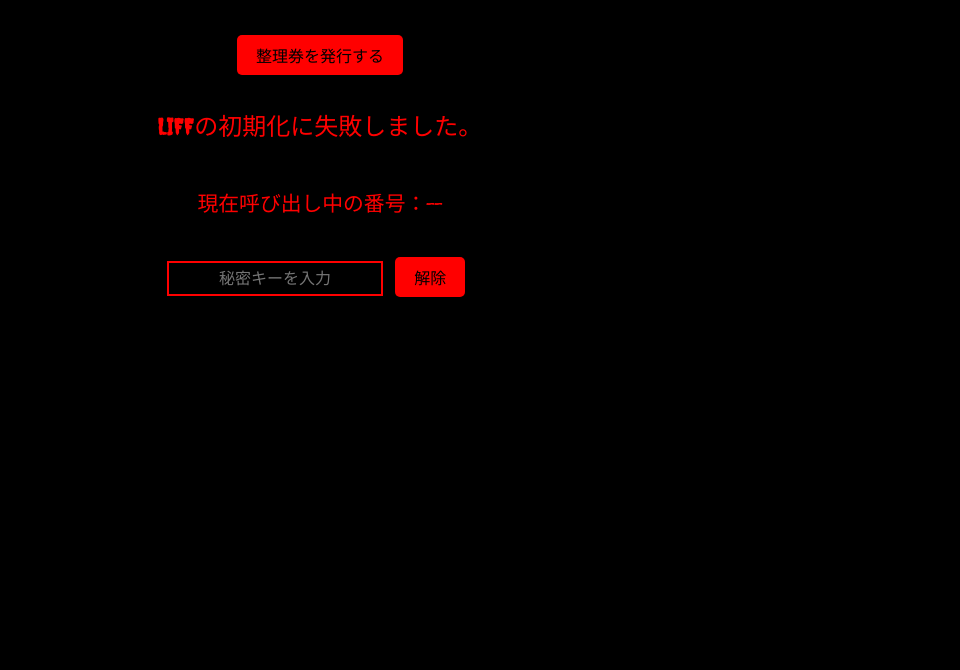
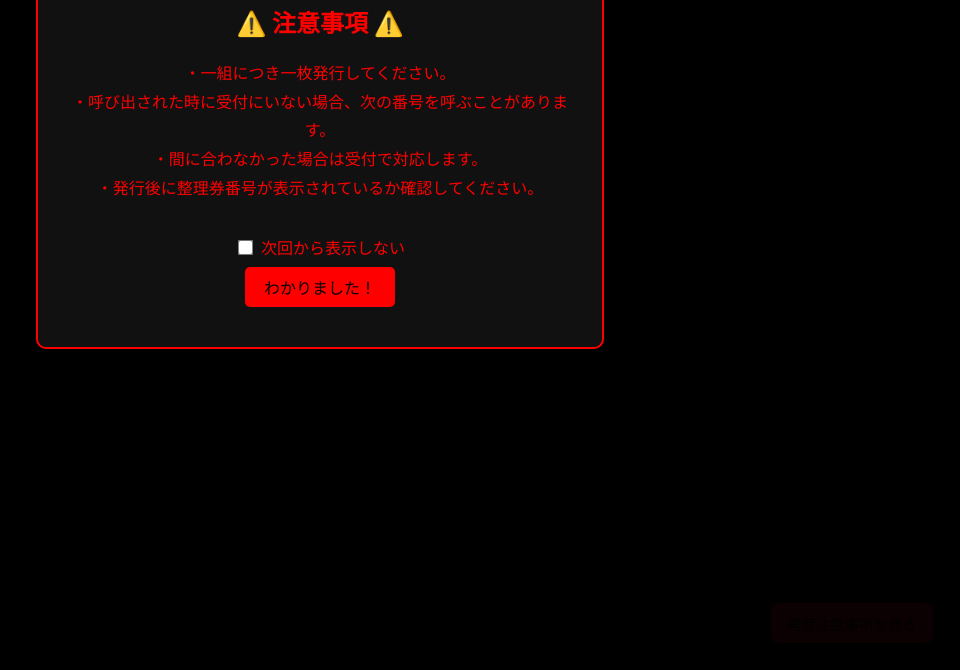
Before and after one commit to kyanakonn/my-line-ticket, a website: page public/ticket.html in a window 1280 px wide. Shown: the part 130-800 px from the top of the page, without its empty margins (320-1280 px from the left). Drawn offline with Linux system fonts and the light colour scheme.

Commit message:
Update ticket.html

```diff
--- a/public/ticket.html
+++ b/public/ticket.html
@@ -17,46 +17,166 @@
       overflow-x: hidden;
       word-break: break-word;
     }
-    h1 { font-size: 2.5em; margin-bottom: 1em; }
-    .ticket { font-size: 1.5em; margin-top: 1em; line-height: 1.6; }
-    .ticket-number { font-size: 2.4em; font-weight: bold; display: block; margin-top: 0.3em; }
-    .call-status { font-size: 1.3em; margin-top: 2em; }
-    .disabled { background-color: darkred; color: black; cursor: not-allowed; }
-    .timer { font-size: 1.2em; margin-top: 1em; color: crimson; }
-    .secret { margin-top: 2em; }
+
+    h1 {
+      font-size: 2.5em;
+      margin-bottom: 1em;
+    }
+
+    .ticket {
+      font-size: 1.5em;
+      margin-top: 1em;
+      line-height: 1.6;
+    }
+
+    .ticket-number {
+      font-size: 2.4em;
+      font-weight: bold;
+      display: block;
+      margin-top: 0.3em;
+    }
+
+    .call-status {
+      font-size: 1.3em;
+      margin-top: 2em;
+    }
+
+    .disabled {
+      background-color: darkred;
+      color: black;
+      cursor: not-allowed;
+    }
+
+    .timer {
+      font-size: 1.2em;
+      margin-top: 1em;
+      color: crimson;
+    }
+
+    .secret {
+      margin-top: 2em;
+    }
+
     button {
-      font-size: 1em; padding: 0.5em 1.2em;
-      background-color: red; color: black;
-      border: none; border-radius: 5px;
-      margin: 0.5em; cursor: pointer;
+      font-size: 1em;
+      padding: 0.5em 1.2em;
+      background-color: red;
+      color: black;
+      border: none;
+      border-radius: 5px;
+      margin: 0.5em;
+      cursor: pointer;
       transition: background-color 0.3s;
     }
-    button:hover { background-color: darkred; }
+
+    button:hover {
+      background-color: darkred;
+    }
+
     input[type="password"] {
-      font-size: 1em; padding: 0.4em; width: 200px;
-      text-align: center; border: 2px solid red;
-      background-color: black; color: red;
+      font-size: 1em;
+      padding: 0.4em;
+      width: 200px;
+      text-align: center;
+      border: 2px solid red;
+      background-color: black;
+      color: red;
     }
-    #secret-status { color: crimson; }
+
+    #secret-status {
+      color: crimson;
+    }
+
+    #notice-modal {
+      display: none;
+      position: fixed;
+      top: 0; left: 0; right: 0; bottom: 0;
+      background: rgba(0, 0, 0, 0.95);
+      color: red;
+      z-index: 9999;
+      text-align: center;
+      padding-top: 80px;
+      overflow-y: auto;
+    }
+
+    #notice-content {
+      background: #111;
+      padding: 2em;
+      margin: auto;
+      width: 90%;
+      max-width: 500px;
+      border: 2px solid red;
+      border-radius: 10px;
+    }
+
+    label {
+      display: inline-block;
+      margin-top: 1em;
+    }
+
+    input[type="checkbox"] {
+      transform: scale(1.2);
+      margin-right: 0.4em;
+    }
+
+    #show-notice-button {
+      position: fixed;
+      bottom: 20px;
+      right: 20px;
+      font-size: 0.9em;
+      padding: 0.5em 1em;
+      background-color: crimson;
+      color: black;
+      border-radius: 8px;
+      border: 2px solid red;
+      z-index: 100;
+    }
+
+    #show-notice-button:hover {
+      background-color: darkred;
+    }
   </style>
 </head>
 <body>
+  <!-- 注意事項 -->
+  <div id="notice-modal">
+    <div id="notice-content">
+      <h2>⚠️ 注意事項 ⚠️</h2>
+      <p style="line-height: 1.8;">
+        ・一組につき一枚発行してください。<br>
+        ・呼び出された時に受付にいない場合、次の番号を呼ぶことがあります。<br>
+        ・間に合わなかった場合は受付で対応します。<br>
+        ・発行後に整理券番号が表示されているか確認してください。
+      </p>
+      <label><input type="checkbox" id="dont-show-again"> 次回から表示しない</label><br>
+      <button onclick="closeNotice()">わかりました！</button>
+    </div>
+  </div>
+
+  <button id="show-notice-button" onclick="showNotice()">再度注意事項を見る</button>
+
   <h1>整理券発行</h1>
+
   <button id="issue-button" onclick="getTicket()" disabled>整理券を発行する</button>
-  <div class="ticket" id="result">あなたの整理券番号は <span class="ticket-number" id="ticket-number"></span></div>
+  <div class="ticket" id="result">
+    あなたの整理券番号は <span class="ticket-number" id="ticket-number"></span>
+  </div>
   <div class="call-status">現在呼び出し中の番号：<span id="current-number">--</span></div>
   <div class="timer" id="countdown"></div>
+
   <div class="secret">
     <input type="password" id="secret-input" placeholder="秘密キーを入力" />
     <button onclick="useSecret()">解除</button>
     <p id="secret-status"></p>
   </div>
+
   <script>
     const DISABLE_MS = 30 * 60 * 1000;
     const SECRET_KEY = "VIP1212";
+
     const issueButton = document.getElementById("issue-button");
+    const ticketNumEl = document.getElementById("ticket-number");
     const resultEl = document.getElementById("result");
-    const ticketNumEl = document.getElementById("ticket-number");
     const numberEl = document.getElementById("current-number");
     const countdownEl = document.getElementById("countdown");
     const secretInput = document.getElementById("secret-input");
@@ -64,38 +184,55 @@
 
     let userId = null;
     let countdownInterval = null;
+    let overrideTime = null;
 
     window.addEventListener("DOMContentLoaded", () => {
+      const hideNotice = localStorage.getItem("hideNotice") === "true";
+      if (hideNotice) {
+        initializeLIFF();
+      } else {
+        document.getElementById("notice-modal").style.display = "block";
+      }
+    });
+
+    function closeNotice() {
+      const dontShow = document.getElementById("dont-show-again").checked;
+      if (dontShow) {
+        localStorage.setItem("hideNotice", "true");
+      }
+      document.getElementById("notice-modal").style.display = "none";
       initializeLIFF();
-    });
+    }
+
+    function showNotice() {
+      document.getElementById("notice-modal").style.display = "block";
+    }
 
     async function initializeLIFF() {
       try {
         await liff.init({ liffId: "2007636118-xGZvpLJM", withLoginOnExternalBrowser: true });
         if (!liff.isLoggedIn()) {
-          liff.login({ redirectUri: location.href });
+          liff.login({ redirectUri: location.href.split('?')[0] });
           return;
         }
         const profile = await liff.getProfile();
         userId = profile.userId;
         issueButton.disabled = false;
+
         restoreTicketNumber();
         disableButtonForRemainingTime();
         fetchCurrentNumber();
         setInterval(fetchCurrentNumber, 3000);
-      } catch (error) {
+      } catch (err) {
         resultEl.textContent = "LIFFの初期化に失敗しました。";
       }
     }
 
     async function getTicket() {
-      const now = Date.now();
-      const lastIssued = parseInt(localStorage.getItem("lastIssuedAt") || "0");
-      const timeLeft = DISABLE_MS - (now - lastIssued);
-      if (timeLeft > 0) {
-        resultEl.textContent = "30分以内のため整理券は再発行できません。";
-        return;
-      }
+      const lastIssued = Date.now();
+      localStorage.setItem("lastIssuedAt", lastIssued);
+      overrideTime = null;
+
       try {
         const res = await fetch("/api/ticket", {
           method: "POST",
@@ -106,17 +243,16 @@
         const ticketNumber = data.number;
         ticketNumEl.textContent = `${ticketNumber} 番`;
         localStorage.setItem("ticketNumber", ticketNumber);
-        localStorage.setItem("lastIssuedAt", now);
         disableButtonForRemainingTime();
         secretStatus.textContent = "";
       } catch (err) {
-        resultEl.textContent = "整理券の発行に失敗しました。";
+        resultEl.textContent = "整理券の発行に失敗しました。受付までお越しください。";
       }
     }
 
     function disableButtonForRemainingTime() {
-      const lastIssued = parseInt(localStorage.getItem("lastIssuedAt") || "0");
-      const timeLeft = DISABLE_MS - (Date.now() - lastIssued);
+      const timeBase = overrideTime || parseInt(localStorage.getItem("lastIssuedAt") || "0");
+      const timeLeft = DISABLE_MS - (Date.now() - timeBase);
       if (timeLeft > 0) {
         issueButton.disabled = true;
         issueButton.classList.add("disabled");
@@ -131,6 +267,7 @@
     }
 
     function startCountdown(ms) {
+      clearInterval(countdownInterval);
       updateCountdown(ms);
       countdownInterval = setInterval(() => {
         ms -= 1000;
@@ -159,7 +296,7 @@
         const res = await fetch("/api/number");
         const data = await res.json();
         numberEl.textContent = data.number;
-      } catch {
+      } catch (err) {
         numberEl.textContent = "取得失敗";
       }
     }
@@ -167,14 +304,15 @@
     function useSecret() {
       const input = secretInput.value.trim();
       if (input === SECRET_KEY) {
-        localStorage.setItem("lastIssuedAt", 0);
+        overrideTime = Date.now();
+        localStorage.setItem("lastIssuedAt", overrideTime);
         issueButton.disabled = false;
         issueButton.classList.remove("disabled");
         countdownEl.textContent = "";
         clearInterval(countdownInterval);
-        secretStatus.textContent = "秘密キーが受理されました。";
+        secretStatus.textContent = "秘密キーを受理しました。受付の指示に従ってください。";
       } else {
-        secretStatus.textContent = "秘密キーが違います。";
+        secretStatus.textContent = "この秘密キーは時間の制限を解除するためにあります。受付でのみ発行できます。";
       }
       secretInput.value = "";
     }
```
